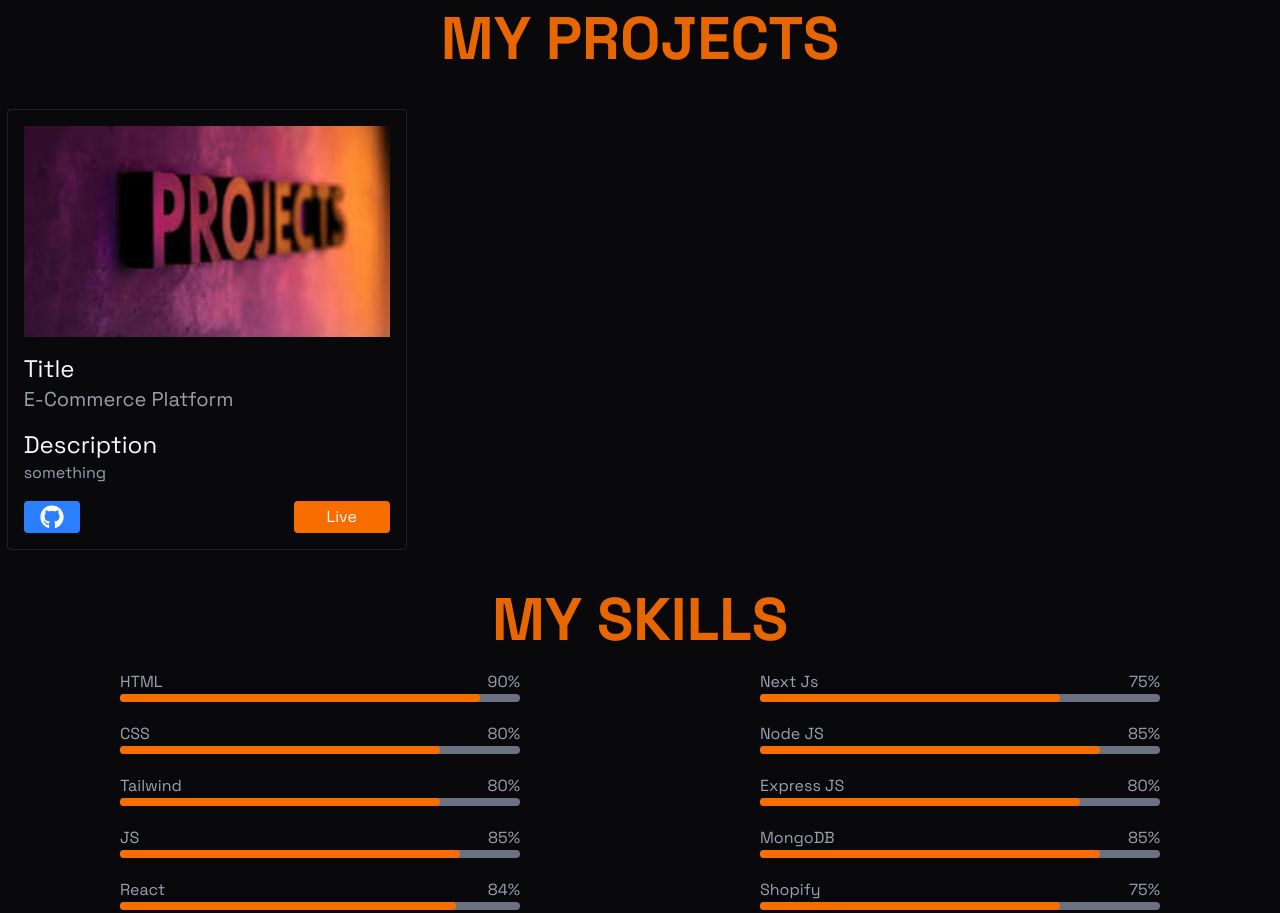
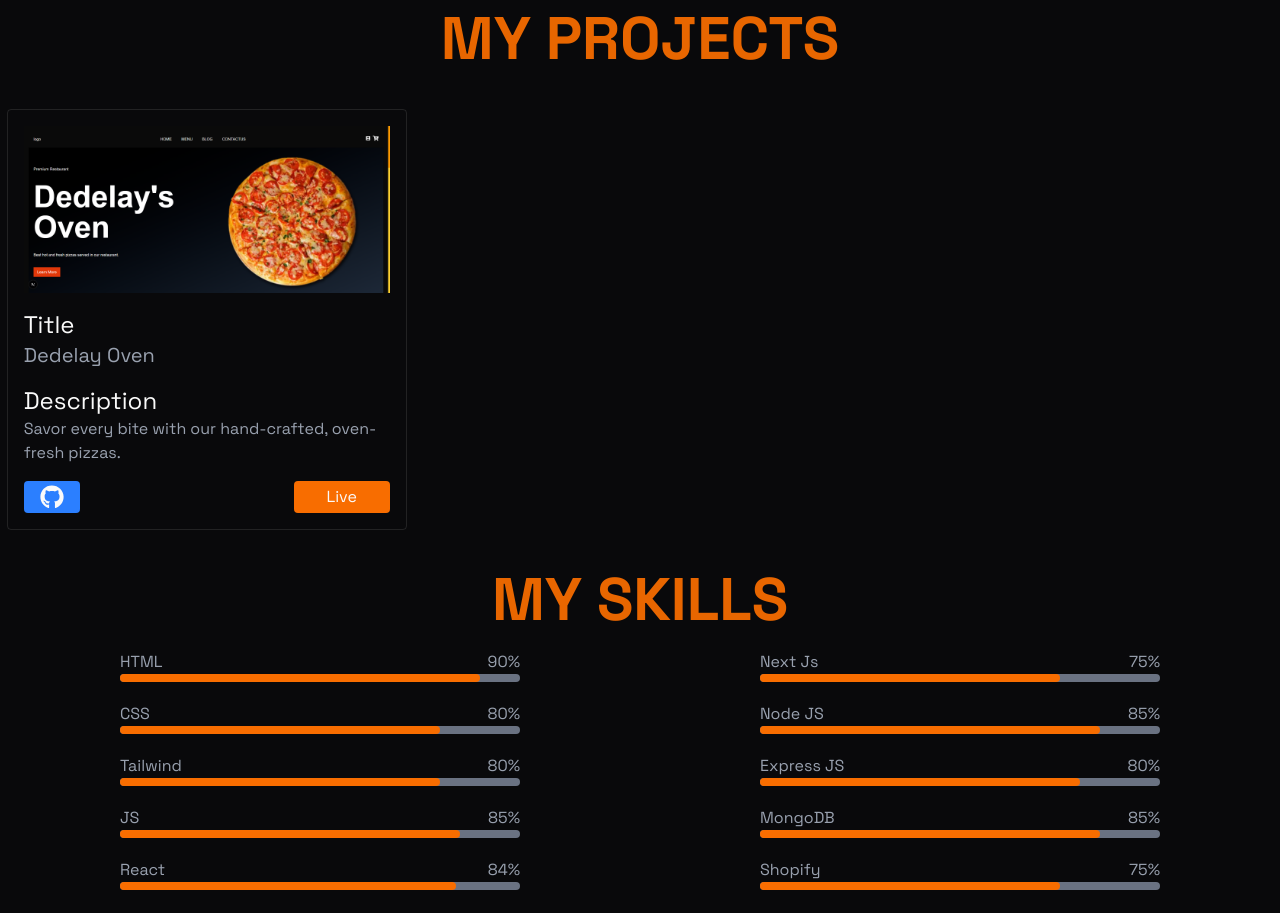
Before and after one commit to Farooqfar/Personal-Portfolio, a Next.js app: page / in a window 1280 px wide. Shown: the part 1060-1973 px from the top of the page. Built offline with nearby package versions, Linux system fonts and the light colour scheme.

Commit message:
add projects

```diff
--- a/src/app/page.js
+++ b/src/app/page.js
@@ -115,9 +115,9 @@ export default function Home() {
           </h1>
           <div className="mt-10 w-[100%] h-auto grid grid-cols-3 place-items-center gap-5 max-lg:grid-cols-1 ">
             <div className="group border hover:scale-105 relative w-100 h-auto p-4 flex flex-col justify-around items-start gap-4 rounded  hover:bg-gradient-to-r from-black to-gray-900 transition-all duration-300 hover:shadow-2xl  max-md:p-10 ">
-              <div className="w-[100%]">
+              <div className="w-[100%] contain-content">
                 <Image
-                  src="/pro.jpeg"
+                  src="/piza.PNG"
                   alt="projects"
                   width={100}
                   height={100}
@@ -126,15 +126,18 @@ export default function Home() {
               </div>
               <div className="text-start">
                 <h1 className="text-2xl">Title</h1>
-                <h1 className="text-xl text-gray-400">E-Commerce Platform</h1>
+                <h1 className="text-xl text-gray-400">Dedelay Oven</h1>
               </div>
               <div>
                 <h1 className="text-2xl">Description</h1>
-                <p className="text-gray-400">something</p>
+                <p className="text-gray-400">
+                  Savor every bite with our hand-crafted, oven-fresh pizzas.
+                </p>
               </div>
               <div className="w-[100%] flex justify-between items-center">
                 <a
-                  href="#"
+                  href="https://github.com/Farooqfar"
+                  target="_blank"
                   className="bottom-1 bg-blue-500 text-center p-1 w-14 flex justify-center items-center rounded hover:scale-105 transition-all duration-200 cursor-pointer "
                 >
                   <FaGithub className="text-2xl" />
```
Also changed, not shown: public/piza.PNG (added).
